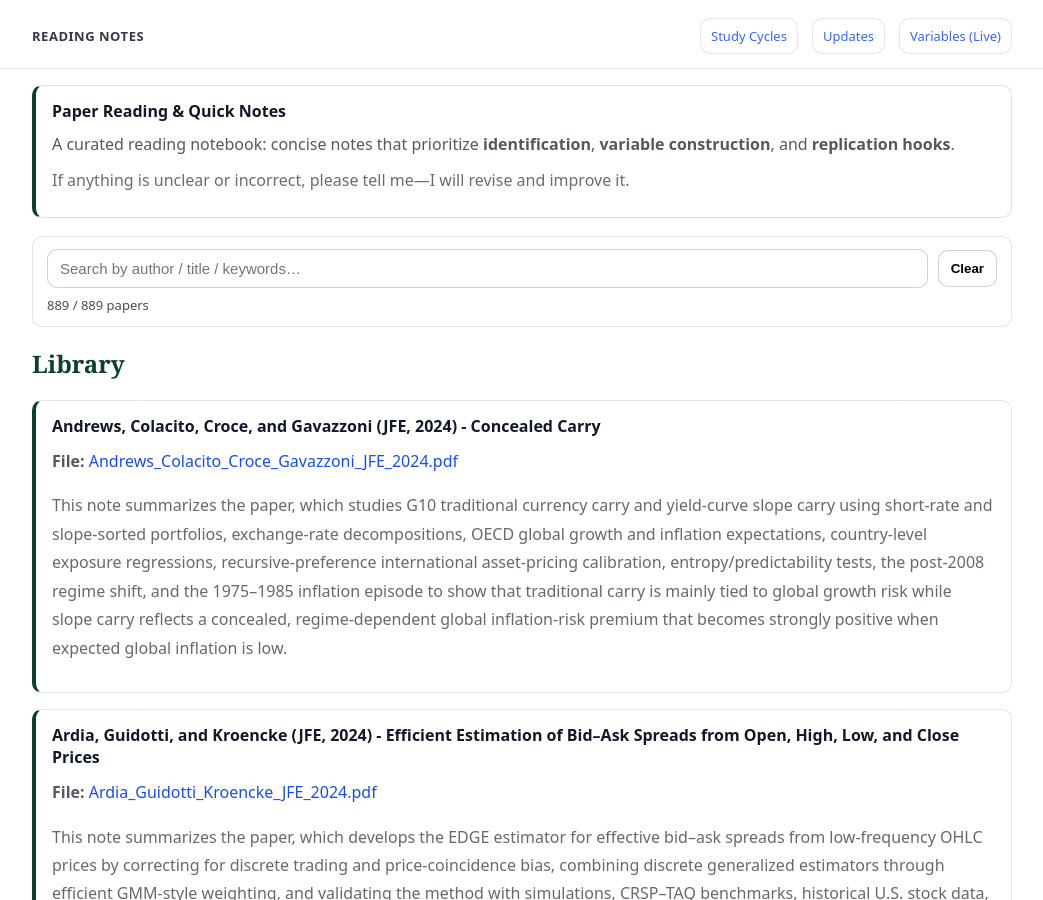
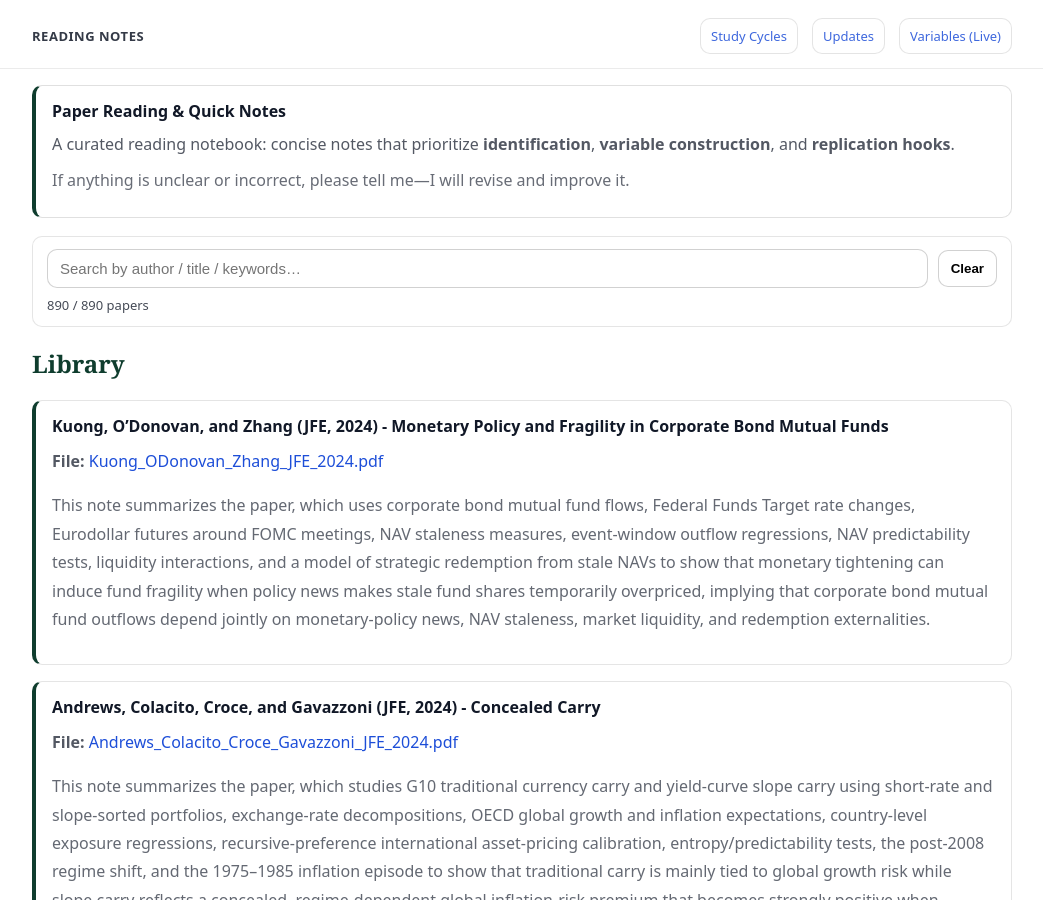
Before and after one commit to yaxinzn/study-archive, a Jekyll site: the page built from reading/index.md, in a window 1280 px wide and 900 px high. Shown: the whole window, without its empty margins (118-1161 px from the left). Built offline with Jekyll 4.4.1, drawn with Linux system fonts in a browser that asks for light colours.

Commit message:
Reading: add/update Kuong_ODonovan_Zhang_JFE_2024.pdf

```diff
--- a/_data/reading.yml
+++ b/_data/reading.yml
@@ -1,3 +1,7 @@
+- title: "Kuong, O’Donovan, and Zhang (JFE, 2024) - Monetary Policy and Fragility in Corporate Bond Mutual Funds"
+  file: "Kuong_ODonovan_Zhang_JFE_2024.pdf"
+  desc: "This note summarizes the paper, which uses corporate bond mutual fund flows, Federal Funds Target rate changes, Eurodollar futures around FOMC meetings, NAV staleness measures, event-window outflow regressions, NAV predictability tests, liquidity interactions, and a model of strategic redemption from stale NAVs to show that monetary tightening can induce fund fragility when policy news makes stale fund shares temporarily overpriced, implying that corporate bond mutual fund outflows depend jointly on monetary-policy news, NAV staleness, market liquidity, and redemption externalities."
+
 - title: "Andrews, Colacito, Croce, and Gavazzoni (JFE, 2024) - Concealed Carry"
   file: "Andrews_Colacito_Croce_Gavazzoni_JFE_2024.pdf"
   desc: "This note summarizes the paper, which studies G10 traditional currency carry and yield-curve slope carry using short-rate and slope-sorted portfolios, exchange-rate decompositions, OECD global growth and inflation expectations, country-level exposure regressions, recursive-preference international asset-pricing calibration, entropy/predictability tests, the post-2008 regime shift, and the 1975–1985 inflation episode to show that traditional carry is mainly tied to global growth risk while slope carry reflects a concealed, regime-dependent global inflation-risk premium that becomes strongly positive when expected global inflation is low."
```
Also changed, not shown: 1 other file.
